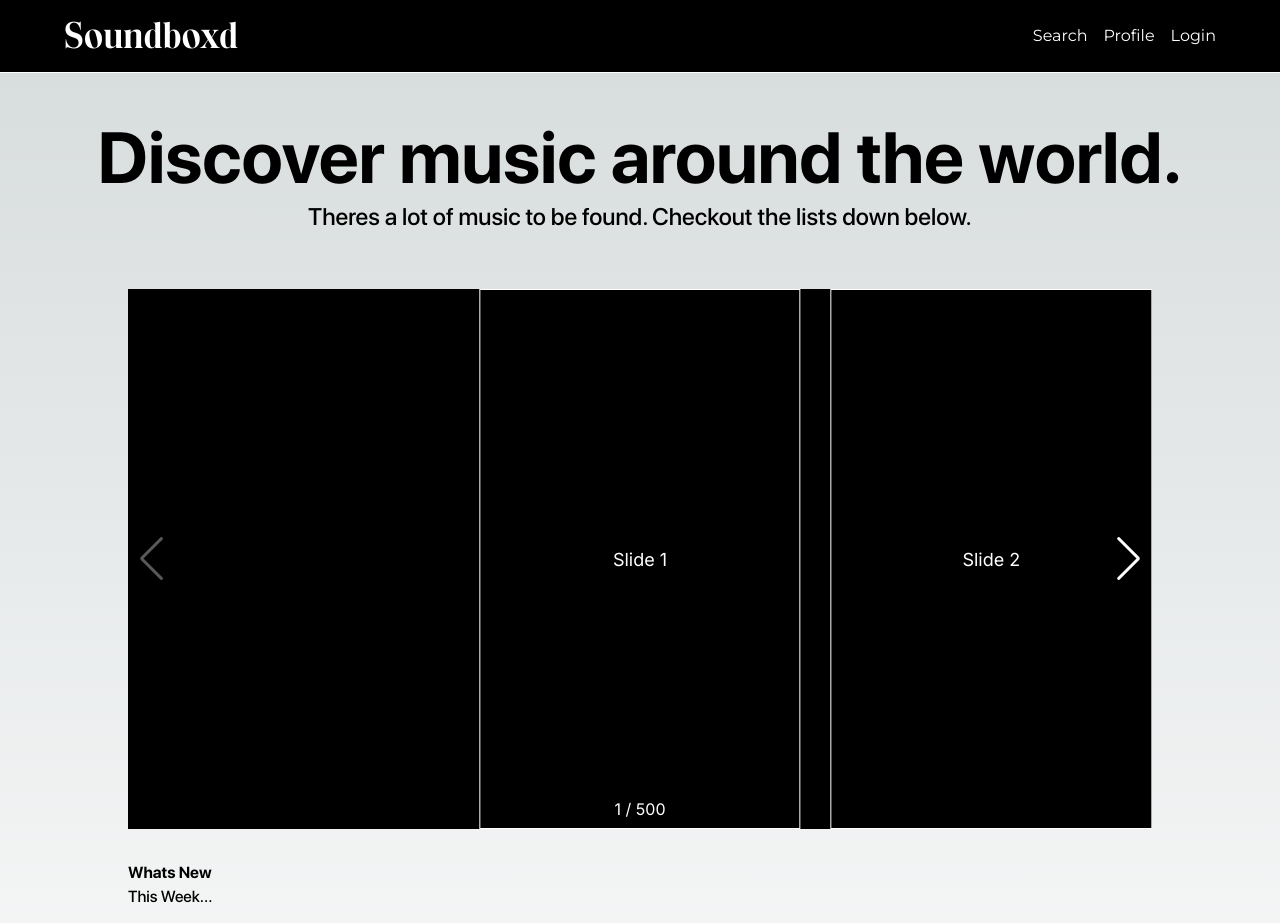
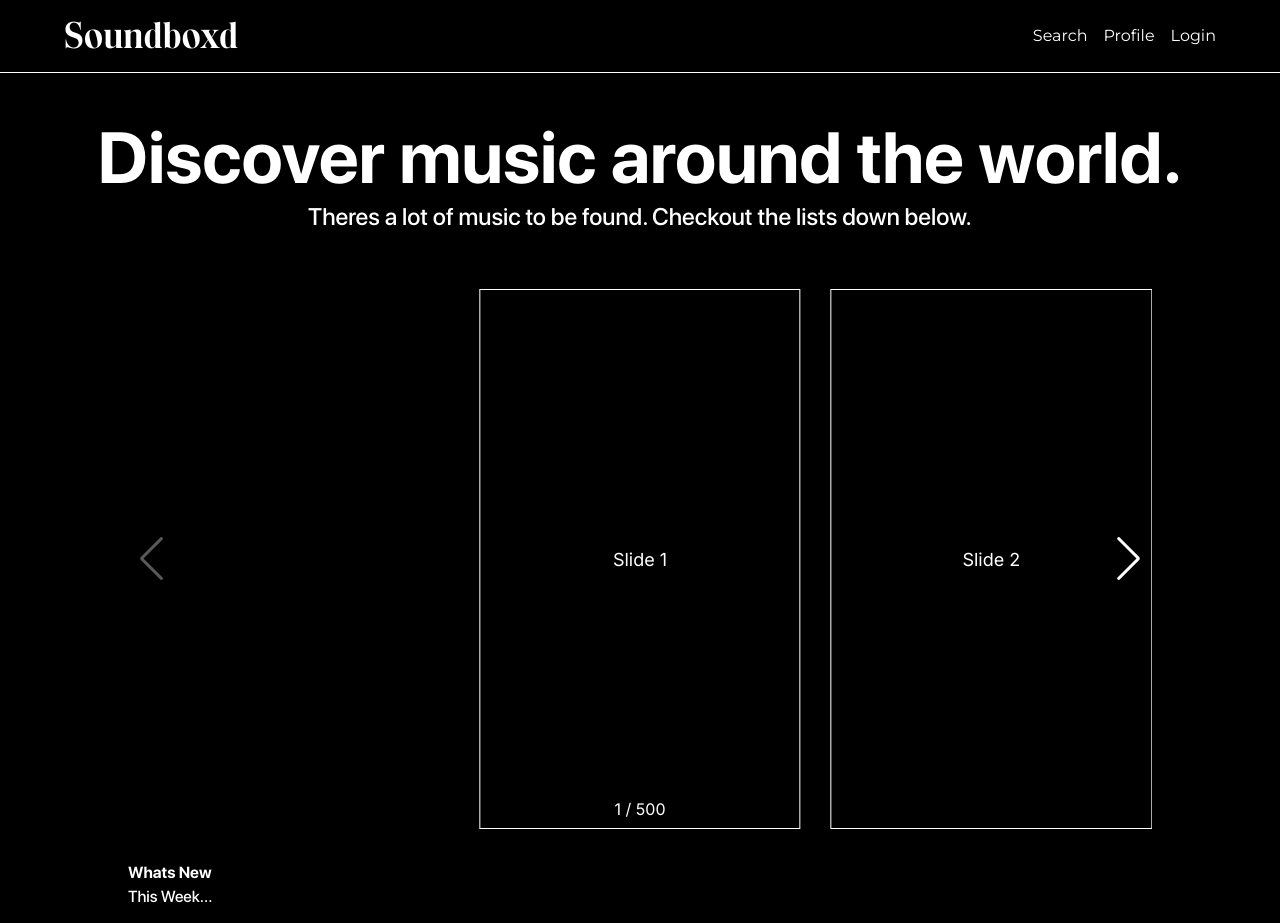
Before and after one commit to joaovargas2002/HADS_JoaoVargas_Soundboxd_App, a Next.js app in the folder soundboxd-app/: page / in a window 1280 px wide. Shown: the top 923 px of the page. Built offline with nearby package versions, Linux system fonts and the light colour scheme.

Commit message:
teste pc casa

```diff
--- a/soundboxd-app/src/app/components/Title/Title.tsx
+++ b/soundboxd-app/src/app/components/Title/Title.tsx
@@ -2,8 +2,8 @@ export default function Title() {
 
     return (
         <div className="grid justify-items-center py-12">
-        <h1 className="sf-pro-bold text-7xl">Discover music around the world.</h1>
-        <p className="sf-pro-medium text-2xl my-2">Theres a lot of music to be found. Checkout the lists down below.</p>
+        <h1 className="sf-pro-bold text-white text-7xl">Discover music around the world.</h1>
+        <p className="sf-pro-medium text-white text-2xl my-2">Theres a lot of music to be found. Checkout the lists down below.</p>
         </div>
     )
 }
--- a/soundboxd-app/src/app/components/WhatsNew/WhatsNew.tsx
+++ b/soundboxd-app/src/app/components/WhatsNew/WhatsNew.tsx
@@ -2,8 +2,8 @@ export default function WhatsNew() {
     return (
         <div className="grid justify-items-center py-8">
             <div className="grid w-4/5 justify-items-start">
-                <h2 className="sf-pro-bold text-base text-3xl">Whats New</h2>
-                <p className="sf-pro-medium">This Week...</p>
+                <h2 className="sf-pro-bold text-base text-white text-3xl">Whats New</h2>
+                <p className="sf-pro-medium text-white">This Week...</p>
 
 
                 <div className="grid grid-cols-6 w-full mt-2 py-2 gap-4">
--- a/soundboxd-app/src/app/page.tsx
+++ b/soundboxd-app/src/app/page.tsx
@@ -5,7 +5,7 @@ import WhatsNew from './components/WhatsNew/WhatsNew';
 
 export default function Home() {
   return (
-    <main className="">
+    <main className="bg-black">
       <Header />
 
       <Title />
```
